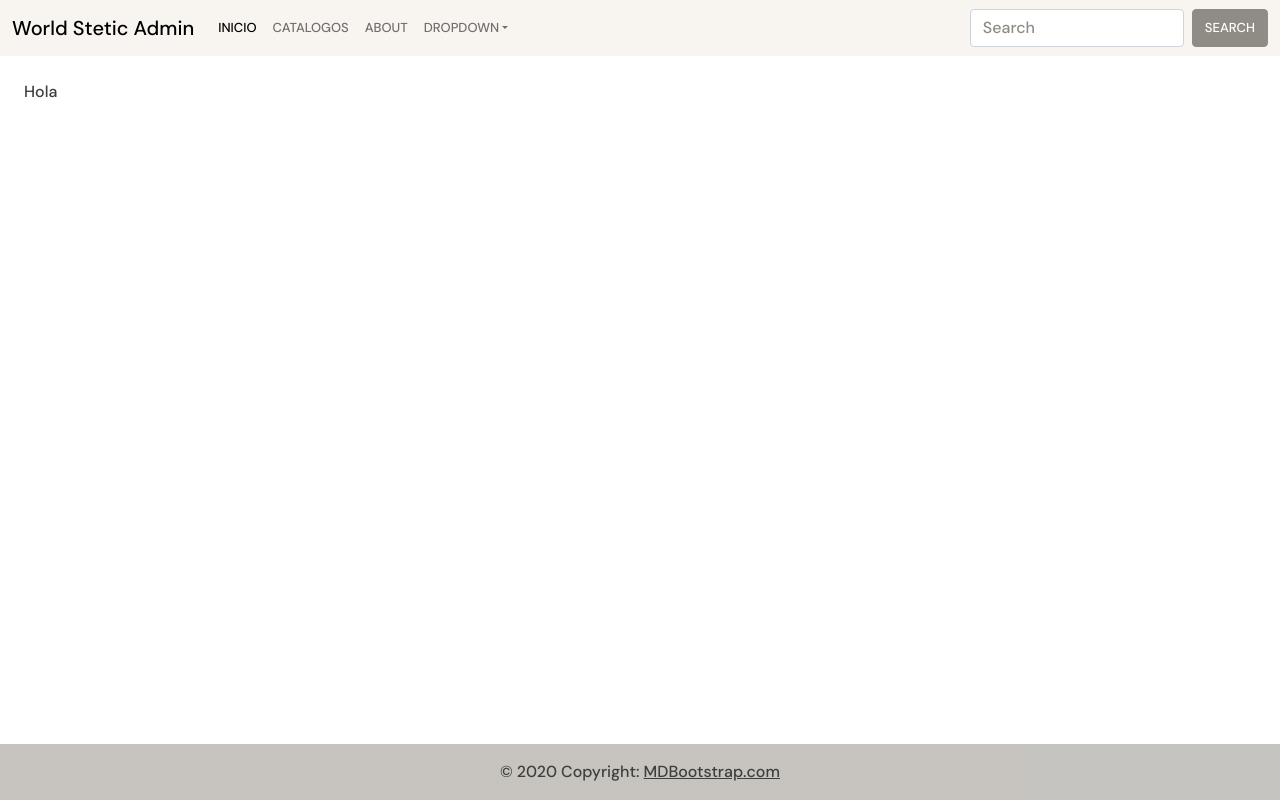
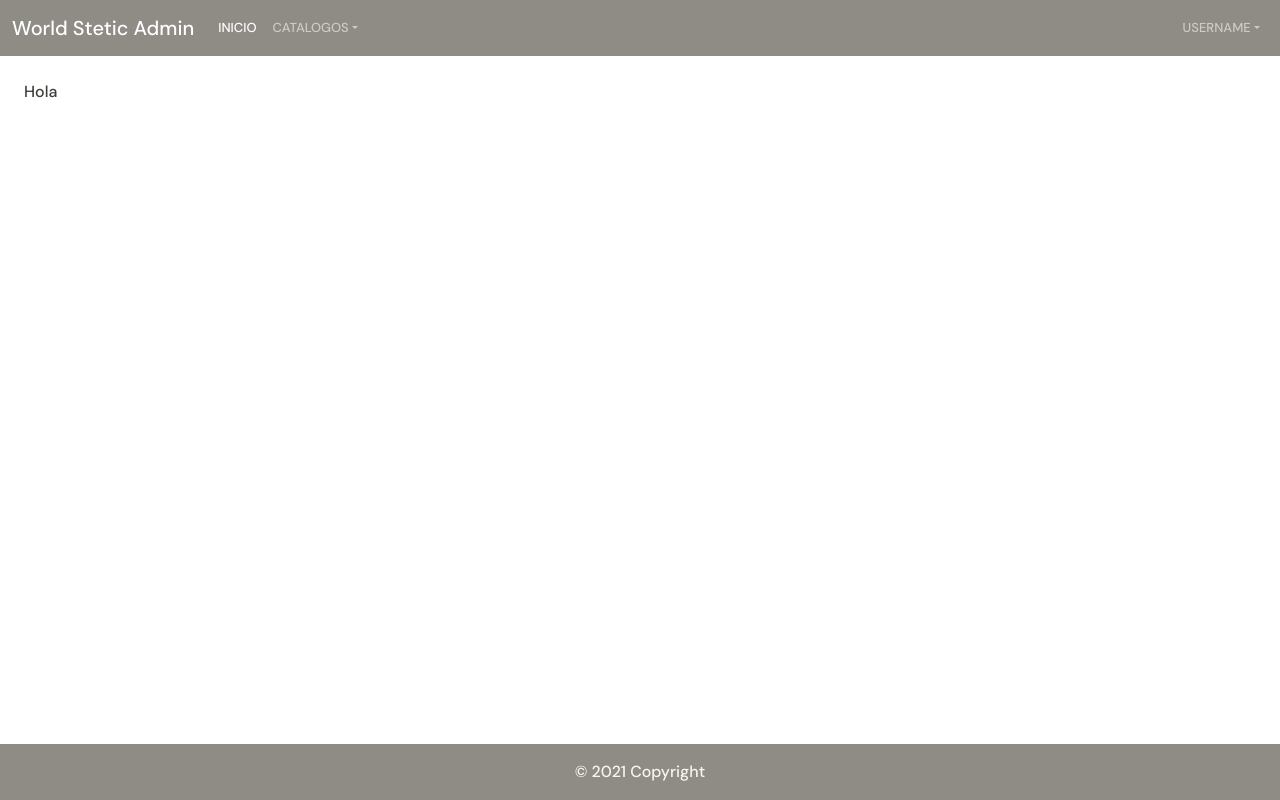
Before and after one commit to dtorresc2/WorldSteticAdmin, an Angular app: page /inicio in a window 1280 px wide. Built offline with nearby package versions, Linux system fonts and the light colour scheme.

Commit message:
Creacion de Rutas 5

```diff
--- a/src/app/shared/footer/footer.component.html
+++ b/src/app/shared/footer/footer.component.html
@@ -1,8 +1,8 @@
-<footer class="bg-light text-center text-lg-start footer">
-    <!-- Copyright -->
-    <div class="text-center p-3" style="background-color: rgba(0, 0, 0, 0.2);">
-      © 2020 Copyright:
-      <a class="text-dark" href="https://mdbootstrap.com/">MDBootstrap.com</a>
-    </div>
-    <!-- Copyright -->
-  </footer>
+<footer class="bg-secondary text-light text-center text-lg-start footer">
+  <!-- Copyright -->
+  <div class="text-center p-3">
+    © 2021 Copyright
+    <!-- <a class="text-dark" href="https://mdbootstrap.com/">MDBootstrap.com</a> -->
+  </div>
+  <!-- Copyright -->
+</footer>
--- a/src/app/shared/navbar/navbar.component.css
+++ b/src/app/shared/navbar/navbar.component.css
@@ -0,0 +1,6 @@
+.dropdown-left-manual {
+    right: 0;
+    left: auto;
+    padding-left: 1px;
+    padding-right: 1px;
+}
--- a/src/app/shared/navbar/navbar.component.html
+++ b/src/app/shared/navbar/navbar.component.html
@@ -1,6 +1,6 @@
-<nav class="navbar navbar-expand-lg navbar-light bg-light">
+<nav class="navbar navbar-expand-lg navbar-dark bg-dark">
     <div class="container-fluid">
-      <a class="navbar-brand" href="/">World Stetic Admin</a>
+      <a class="navbar-brand" routerLink="/inicio">World Stetic Admin</a>
       <button class="navbar-toggler" type="button" data-bs-toggle="collapse" data-bs-target="#navbarColor03"
         aria-controls="navbarColor03" aria-expanded="false" aria-label="Toggle navigation">
         <span class="navbar-toggler-icon"></span>
@@ -16,13 +16,23 @@
           <li class="nav-item">
             <a class="nav-link" routerLink="/inicio" routerLinkActive="active">Inicio</a>
           </li>
-          <li class="nav-item">
+          <li class="nav-item dropdown">
+            <a class="nav-link dropdown-toggle" data-bs-toggle="dropdown" routerLink="/catalogos" role="button" aria-haspopup="true"
+              aria-expanded="false">Catalogos</a>
+            <div class="dropdown-menu">
+              <a class="dropdown-item" href="#">Clientes</a>
+              <a class="dropdown-item" href="#">Usuarios</a>
+              <div class="dropdown-divider"></div>
+              <a class="dropdown-item" href="#">Servicios</a>
+            </div>
+          </li>
+          <!-- <li class="nav-item">
             <a class="nav-link" routerLink="/catalogos" routerLinkActive="active">Catalogos</a>
-          </li>
-          <li class="nav-item">
+          </li> -->
+          <!-- <li class="nav-item">
             <a class="nav-link" href="#">About</a>
-          </li>
-          <li class="nav-item dropdown">
+          </li> -->
+          <!-- <li class="nav-item dropdown">
             <a class="nav-link dropdown-toggle" data-bs-toggle="dropdown" href="#" role="button" aria-haspopup="true"
               aria-expanded="false">Dropdown</a>
             <div class="dropdown-menu">
@@ -32,12 +42,24 @@
               <div class="dropdown-divider"></div>
               <a class="dropdown-item" href="#">Separated link</a>
             </div>
+          </li> -->
+        </ul>
+        <ul class="navbar-nav ml-auto mr-4">
+          <li class="nav-item dropdown">
+            <a class="nav-link dropdown-toggle" data-bs-toggle="dropdown" routerLink="/catalogos" role="button" aria-haspopup="true"
+              aria-expanded="false">Username</a>
+            <div class="dropdown-menu dropdown-left-manual">
+              <a class="dropdown-item" href="#">Clientes</a>
+              <a class="dropdown-item" href="#">Usuarios</a>
+              <div class="dropdown-divider"></div>
+              <a class="dropdown-item" href="#">Servicios</a>
+            </div>
           </li>
         </ul>
-        <form class="d-flex">
+        <!-- <form class="d-flex">
           <input class="form-control me-sm-2" type="text" placeholder="Search">
           <button class="btn btn-secondary my-2 my-sm-0" type="submit">Search</button>
-        </form>
+        </form> -->
       </div>
     </div>
   </nav>
```
